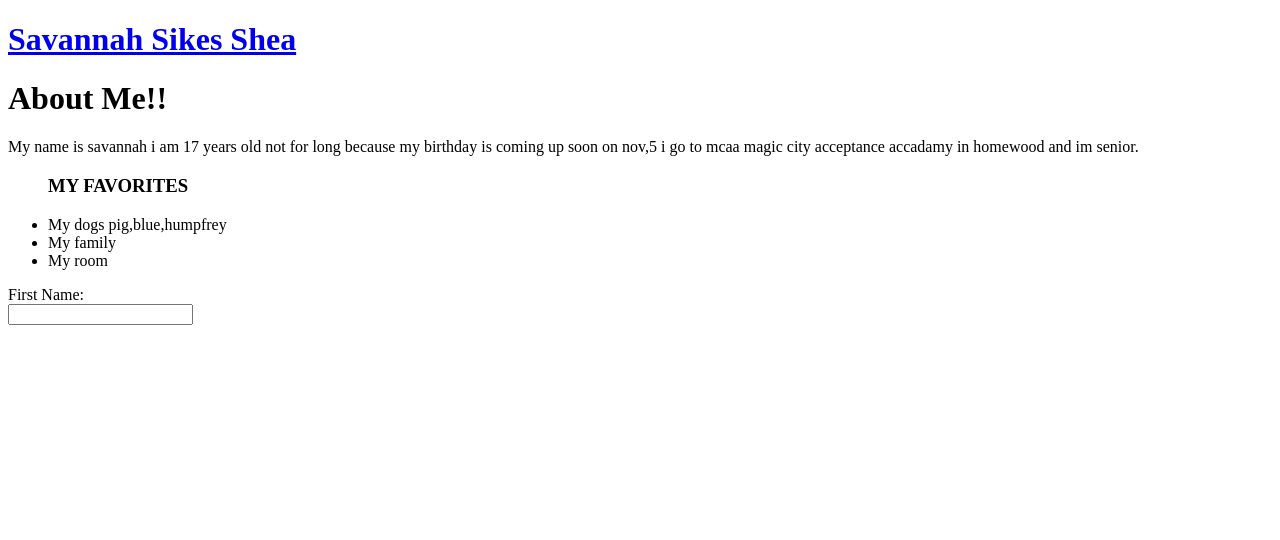
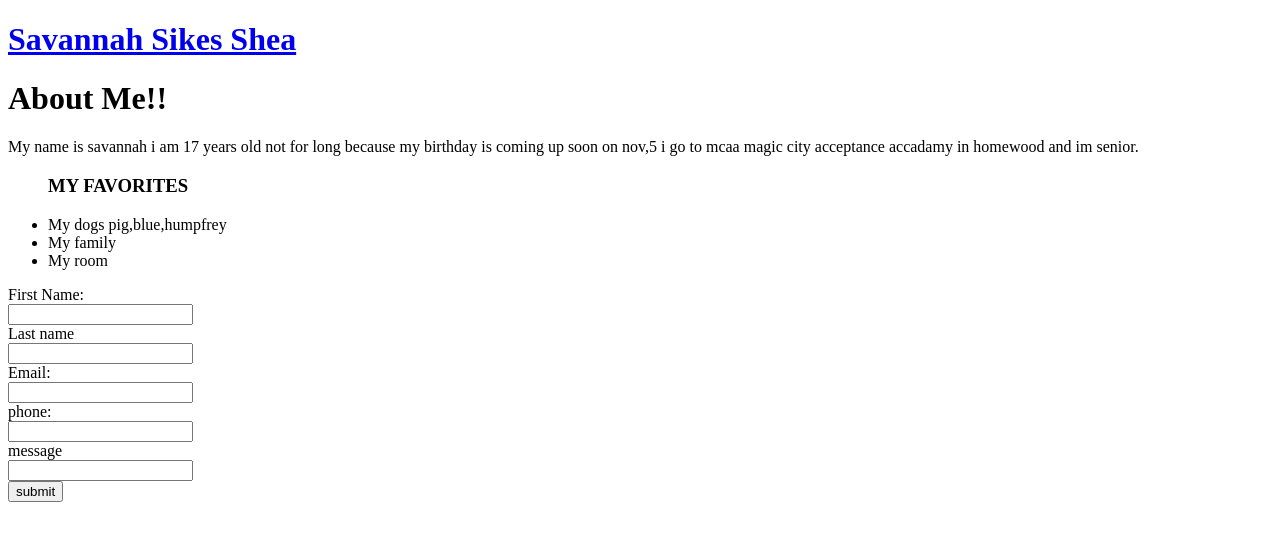
Before and after one commit to ssikes-rgb/MyWebsite_Savannah, a plain HTML site: page mywebsite.html in a window 1280 px wide. Drawn offline with Linux system fonts and the light colour scheme.

Commit message:
finished form

```diff
--- a/mywebsite.html
+++ b/mywebsite.html
@@ -25,6 +25,15 @@
        <form action="input">
     <label for="fname">First Name:</label><br>
          <input type="text" id="fname" name="fname"><br>
+    <label for="lname">Last name</label><br>
+         <input type="text" id="lname" name="lname"><br>
+    <label for="email">Email:</label><br>
+         <input type="email" id="email" name="email"><br>
+    <label for="phone">phone:</label><br>
+         <input type="tel" id="phone" name="phone"><br>
+    <label for="message">message</label><br>
+         <input type="text" id="message" name="message"><br>
+         <input type="submit" value="submit"><br>
        </form>
    </div>
 
```
Lines whose indentation alone changed are shown as unchanged.
